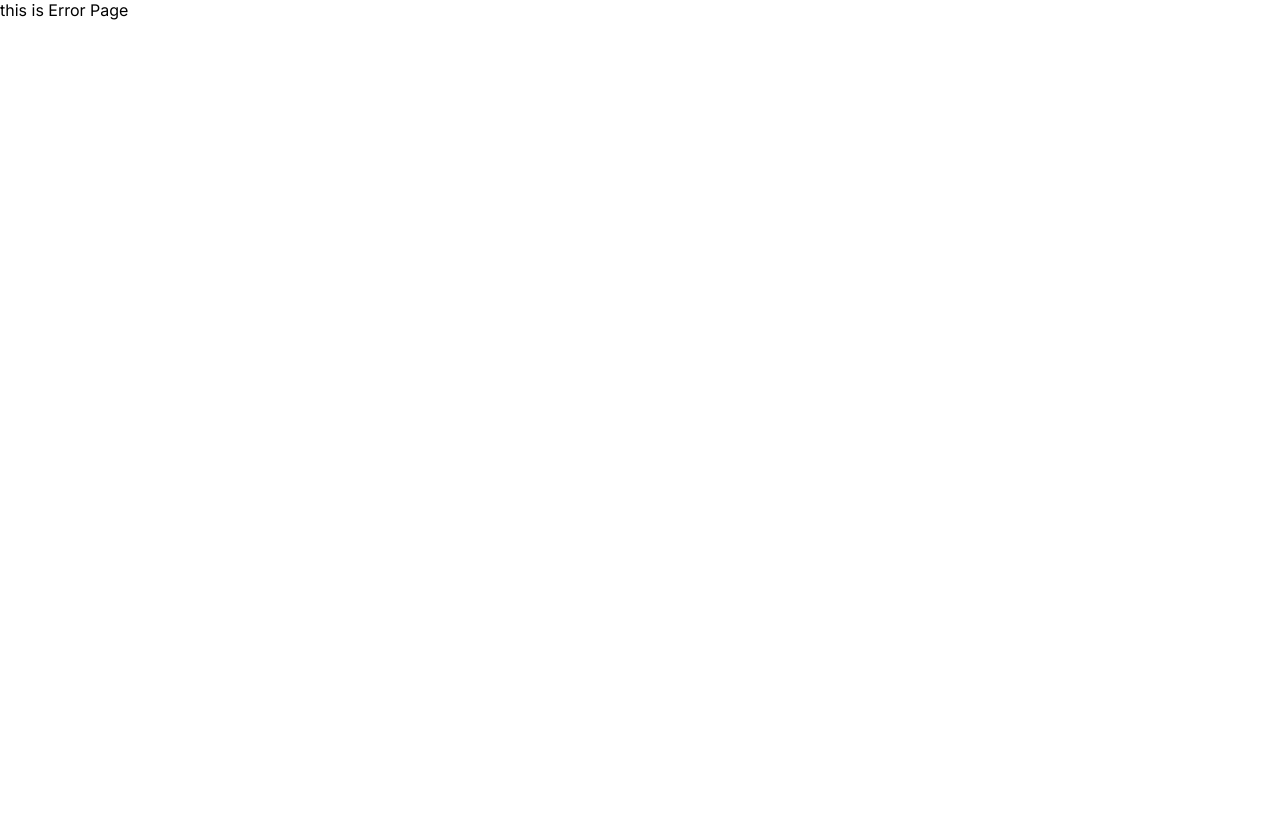
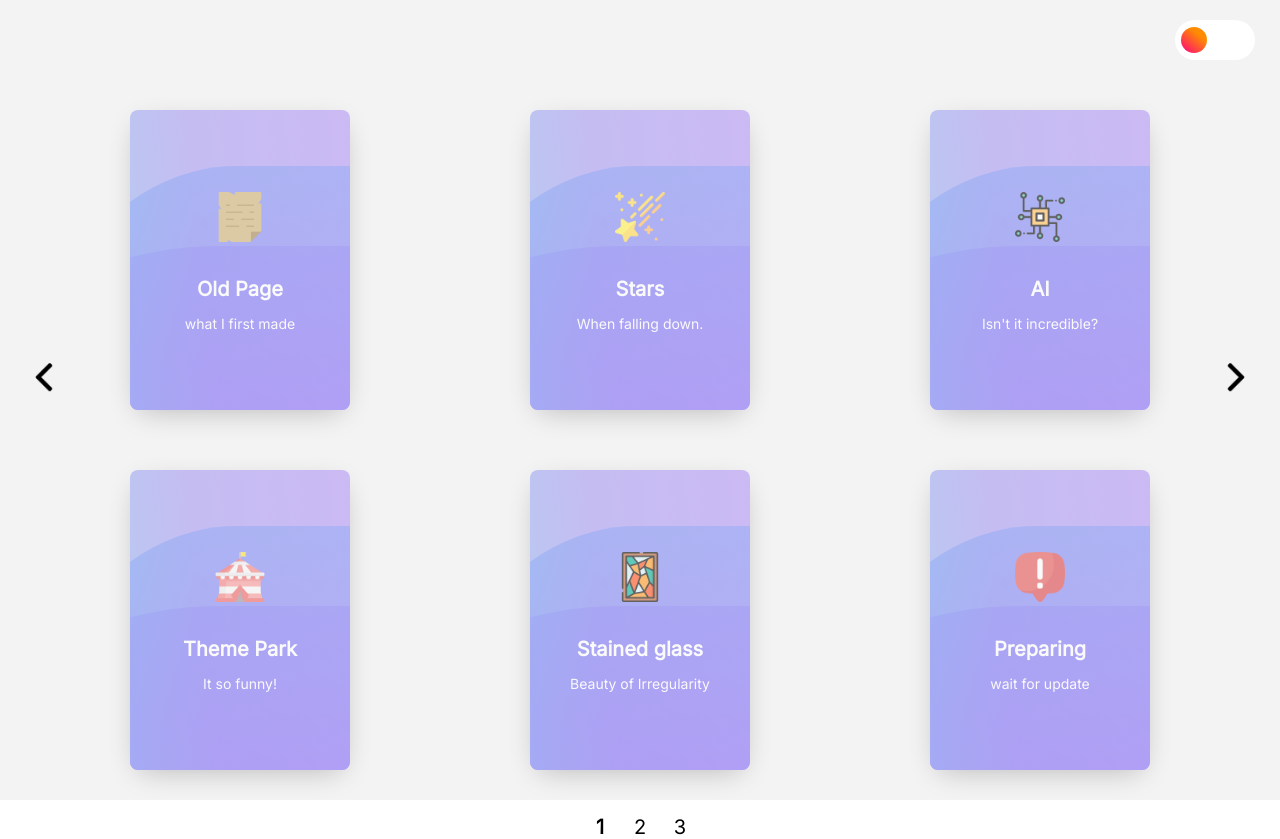
Before and after one commit to BadangGit/PPT-Project, a Vue app in the folder normal/: page /old-page in a window 1280 px wide. Before the commit the page ends 800 px from the top, so only its background shows below. Built offline with nearby package versions, Linux system fonts and the light colour scheme.

Commit message:
set newMainPage

```diff
--- a/normal/src/assets/data/projectCardData.ts
+++ b/normal/src/assets/data/projectCardData.ts
@@ -1,6 +1,18 @@
 import { projectCardContentsType } from "@/assets/data/types/projectCard";
 
 const projectCardList: Array<projectCardContentsType> = [
+  {
+    title: "Old Page",
+    subtitle: "what I first made",
+
+    progress: 40,
+
+    src: "/old-page",
+    titleIcon: "http://localhost:8080/icons/cards/old-page.png",
+    cursorIcon: "http://localhost:8080/icons/cursors/newbie-cursor.png",
+
+    num: 0,
+  },
   {
     title: "Stars",
     subtitle: "When falling down.",
@@ -11,7 +23,7 @@ const projectCardList: Array<projectCardContentsType> = [
     titleIcon: "http://localhost:8080/icons/cards/stars.png",
     cursorIcon: "http://localhost:8080/icons/cursors/star-cursor.png",
 
-    num: 0,
+    num: 1,
   },
   {
     title: "AI",
@@ -23,7 +35,7 @@ const projectCardList: Array<projectCardContentsType> = [
     titleIcon: "http://localhost:8080/icons/cards/AI.png",
     cursorIcon: "http://localhost:8080/icons/cursors/AI-cursor.png",
 
-    num: 1,
+    num: 2,
   },
   {
     title: "Theme Park",
@@ -35,7 +47,7 @@ const projectCardList: Array<projectCardContentsType> = [
     titleIcon: "http://localhost:8080/icons/cards/theme-park.png",
     cursorIcon: "http://localhost:8080/icons/cursors/ferris-wheel.png",
 
-    num: 2,
+    num: 3,
   },
   {
     title: "Stained glass",
@@ -47,20 +59,9 @@ const projectCardList: Array<projectCardContentsType> = [
     titleIcon: "http://localhost:8080/icons/cards/stained-glass.png",
     cursorIcon: "http://localhost:8080/icons/cursors/glass-cursor.png",
 
-    num: 3,
-  },
-  {
-    title: "Old Page",
-    subtitle: "What I made first",
-
-    progress: 1,
-
-    src: "/old-page",
-    titleIcon: "http://localhost:8080/icons/cards/old-page.png",
-    cursorIcon: "http://localhost:8080/icons/cursors/newbie-cursor.png",
-
     num: 4,
   },
+
   {
     title: "Preparing",
     subtitle: "wait for update",
--- a/normal/src/router/index.ts
+++ b/normal/src/router/index.ts
@@ -1,8 +1,9 @@
 import { createRouter, createWebHistory, RouteRecordRaw } from "vue-router";
 
 import errorPage from "../views/errorPage.vue";
-import mainPage from "../views/mainPage.vue";
+import mainPage from "../views/newMainPage.vue";
 
+import oldMainPage from "../views/ItemPages/oldMainPage.vue";
 import starPage from "../views/ItemPages/starsPage.vue";
 import AIPage from "../views/ItemPages/AIPage.vue";
 import themeParkPage from "../views/ItemPages/themeParkPage.vue";
@@ -13,6 +14,11 @@ const routes: Array<RouteRecordRaw> = [
     path: "/",
     name: "main",
     component: mainPage,
+  },
+  {
+    path: "/old-page",
+    name: "old-page",
+    component: oldMainPage,
   },
   {
     path: "/stars",
--- a/normal/src/views/newMainPage.vue
+++ b/normal/src/views/newMainPage.vue
@@ -4,7 +4,7 @@
   <div class="main">newMain</div>
 </template>
 
-<style>
+<style scoped>
 .main {
   --main-background-color: #33ccff;
 }
```
Also changed, not shown: normal/public/icons/cards/old-page.png (added), normal/public/icons/cursors/newbie-cursor.png (added), normal/src/views/ItemPages/oldMainPage.vue (renamed from normal/src/views/mainPage.vue).
